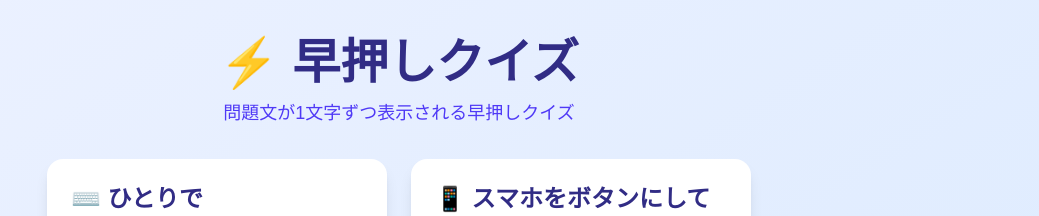
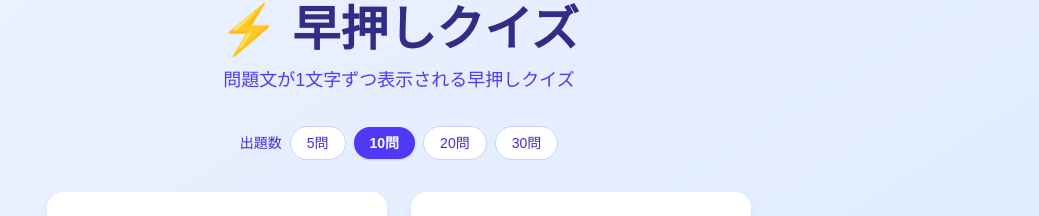
Before and after one commit to chris9609/quiz, a Next.js app: page / in a window 1280 px wide. Shown: the part 121-337 px from the top of the page, without its empty margins (241-1280 px from the left). Built offline with nearby package versions, Linux system fonts and the light colour scheme; no server answers.

Commit message:
トップで出題数（5/10/20/30問）を選べるように変更

```diff
--- a/app/BuzzerPairing.tsx
+++ b/app/BuzzerPairing.tsx
@@ -11,7 +11,7 @@ import { useBuzzerRoom } from "@/lib/useBuzzerRoom";
  * このページはログインした人にしか見えず、部屋はブラウザごとに別なので、
  * QR を他の利用者に見られることはない。
  */
-export default function BuzzerPairing() {
+export default function BuzzerPairing({ count }: { count: number }) {
   const { url, phoneNames, newRoom } = useBuzzerRoom();
   const [open, setOpen] = useState(false);
   const connected = phoneNames.length > 0;
@@ -60,7 +60,7 @@ export default function BuzzerPairing() {
       <div className="mt-auto pt-2 text-center">
         {connected ? (
           <Link
-            href="/quiz"
+            href={`/quiz?n=${count}`}
             className="inline-block bg-indigo-600 hover:bg-indigo-700 active:bg-indigo-800 text-white font-bold text-xl px-12 py-4 rounded-full shadow-lg transition-all duration-150 hover:shadow-xl hover:-translate-y-0.5"
           >
             スタート！
--- a/app/page.tsx
+++ b/app/page.tsx
@@ -2,8 +2,15 @@ import Link from "next/link";
 import { createClient } from "@/lib/supabase/server";
 import { signOut } from "./login/actions";
 import BuzzerPairing from "./BuzzerPairing";
+import { QUESTION_COUNT_OPTIONS, parseQuestionCount } from "@/lib/quizData";
 
-export default async function Home() {
+type Props = {
+  searchParams: Promise<{ n?: string | string[] }>;
+};
+
+export default async function Home({ searchParams }: Props) {
+  // 選んだ出題数は URL（/?n=20）に持たせる。両方のカードのスタートに同じ数を渡せるうえ、リロードしても消えない
+  const count = parseQuestionCount((await searchParams).n);
   const supabase = await createClient();
   const { data } = await supabase.auth.getClaims();
   const email = data?.claims.email;
@@ -30,6 +37,26 @@ export default async function Home() {
           <p className="text-lg text-indigo-600">問題文が1文字ずつ表示される早押しクイズ</p>
         </div>
 
+        <div className="flex flex-wrap items-center justify-center gap-2">
+          <span className="text-sm font-medium text-indigo-700">出題数</span>
+          {QUESTION_COUNT_OPTIONS.map((option) => (
+            <Link
+              key={option}
+              href={`/?n=${option}`}
+              replace
+              scroll={false}
+              aria-current={option === count ? "true" : undefined}
+              className={
+                option === count
+                  ? "rounded-full bg-indigo-600 px-4 py-1.5 text-sm font-bold text-white shadow"
+                  : "rounded-full border border-indigo-200 bg-white px-4 py-1.5 text-sm text-indigo-700 hover:bg-indigo-50"
+              }
+            >
+              {option}問
+            </Link>
+          ))}
+        </div>
+
         <div className="grid gap-6 md:grid-cols-2">
           <div className="bg-white rounded-2xl shadow-lg p-6 flex flex-col gap-4 text-left">
             <div className="space-y-1">
@@ -38,7 +65,7 @@ export default async function Home() {
             </div>
             <div className="mt-auto pt-2 text-center">
               <Link
-                href="/quiz"
+                href={`/quiz?n=${count}`}
                 className="inline-block bg-indigo-600 hover:bg-indigo-700 active:bg-indigo-800 text-white font-bold text-xl px-12 py-4 rounded-full shadow-lg transition-all duration-150 hover:shadow-xl hover:-translate-y-0.5"
               >
                 スタート！
@@ -46,7 +73,7 @@ export default async function Home() {
             </div>
           </div>
 
-          <BuzzerPairing />
+          <BuzzerPairing count={count} />
         </div>
 
         <div className="text-center text-sm text-indigo-700/80 space-y-1">
--- a/app/quiz/page.tsx
+++ b/app/quiz/page.tsx
@@ -1,12 +1,17 @@
 import Link from "next/link";
 import QuizClient from "./QuizClient";
-import { getQuizzes } from "@/lib/quizData";
+import { getQuizzes, parseQuestionCount } from "@/lib/quizData";
 
 // 出題は毎回ランダムなので、ビルド時に固定させない
 export const dynamic = "force-dynamic";
 
-export default async function QuizPage() {
-  const quizzes = await getQuizzes();
+type Props = {
+  searchParams: Promise<{ n?: string | string[] }>;
+};
+
+export default async function QuizPage({ searchParams }: Props) {
+  const { n } = await searchParams;
+  const quizzes = await getQuizzes(parseQuestionCount(n));
 
   // DB が空（seed 未投入 / 一時停止からの復帰直後）でもクラッシュさせない
   if (quizzes.length === 0) {
--- a/app/result/page.tsx
+++ b/app/result/page.tsx
@@ -32,7 +32,7 @@ export default async function ResultPage({ searchParams }: Props) {
         {/* Actions */}
         <div className="flex flex-col gap-3">
           <Link
-            href="/quiz"
+            href={`/quiz?n=${total}`}
             className="block text-center bg-indigo-600 hover:bg-indigo-700 text-white font-bold text-lg px-8 py-4 rounded-full shadow-lg transition-all duration-150 hover:shadow-xl hover:-translate-y-0.5"
           >
             もう一度挑戦！
--- a/lib/quizData.ts
+++ b/lib/quizData.ts
@@ -7,8 +7,21 @@ export type Quiz = {
   accepted_answers: string[]
 }
 
-/** 1プレイあたりの出題数 */
+/** 1プレイあたりの出題数（指定がないとき） */
 export const QUESTIONS_PER_GAME = 10
+
+/** トップで選べる出題数 */
+export const QUESTION_COUNT_OPTIONS = [5, 10, 20, 30] as const
+
+/**
+ * URL の ?n= を出題数にする。数字でない・範囲外のときは既定値に戻す。
+ * 選択肢以外の数も通すのは、問題が足りず「もう一度」に 7 問などで戻ってくることがあるため。
+ */
+export function parseQuestionCount(raw: string | string[] | undefined): number {
+  const n = Number(Array.isArray(raw) ? raw[0] : raw)
+  const max = QUESTION_COUNT_OPTIONS[QUESTION_COUNT_OPTIONS.length - 1]
+  return Number.isInteger(n) && n >= 1 && n <= max ? n : QUESTIONS_PER_GAME
+}
 
 /** Fisher-Yates シャッフル（引数は破壊しない） */
 function shuffle<T>(items: T[]): T[] {
@@ -21,7 +34,7 @@ function shuffle<T>(items: T[]): T[] {
 }
 
 /**
- * ランダムに QUESTIONS_PER_GAME 問を取り出す。
+ * ランダムに limit 問を取り出す。
  * 現状は全件取得してからシャッフルしている。問題数が数千件規模になったら
  * Postgres 側で order by random() する RPC に切り替えること。
  */
```
